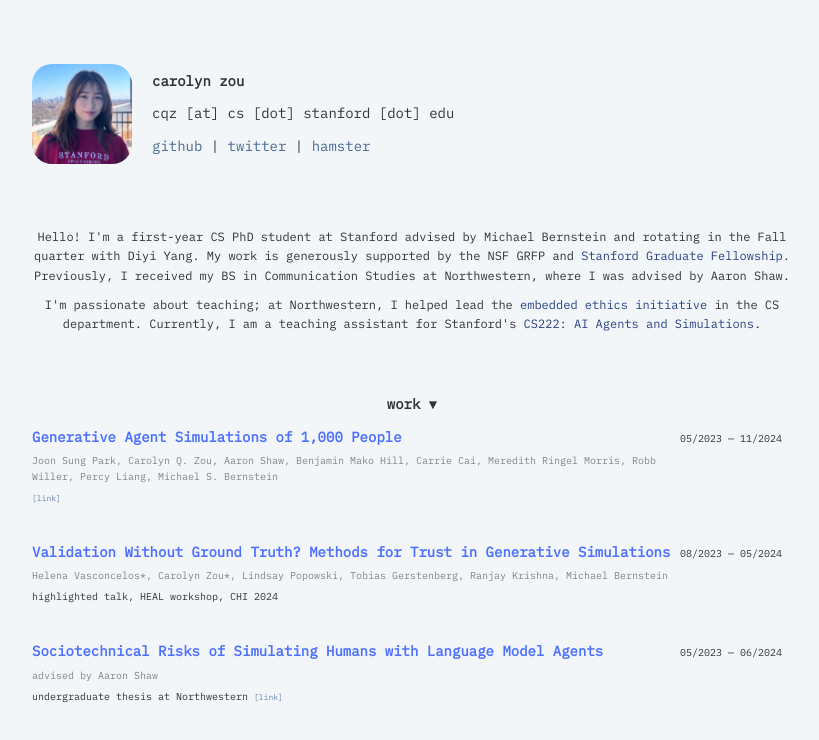
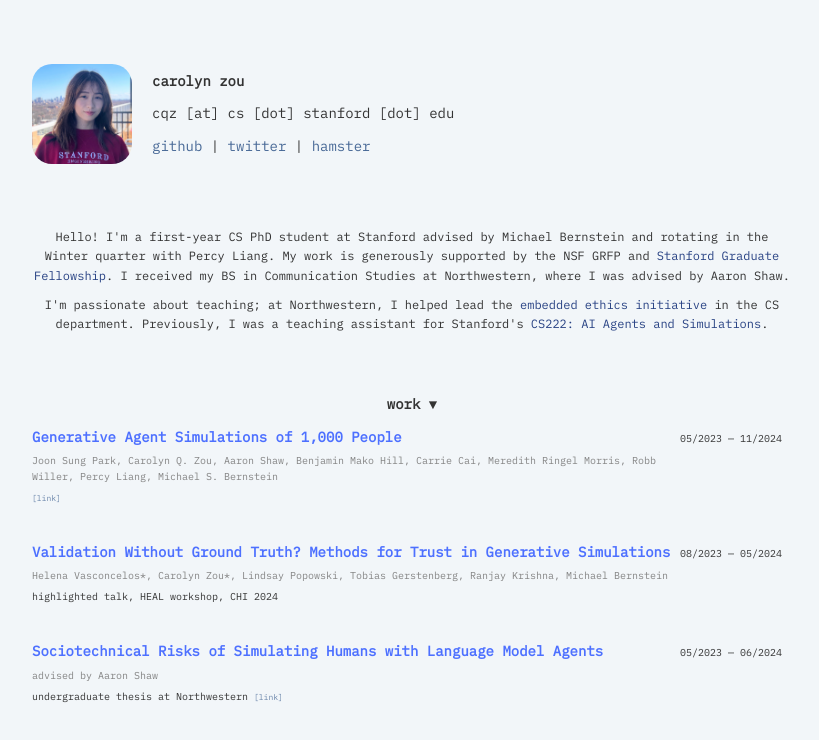
Before and after one commit to cqzou/site, a React (Create React App) app: page / in a window 1280 px wide. Shown: the top 740 px of the page, without its empty margins (228-1047 px from the left). Built offline with nearby package versions, Linux system fonts and the light colour scheme; a web font is replaced by a local one.

Commit message:
winter quarter

```diff
--- a/src/App.js
+++ b/src/App.js
@@ -41,10 +41,10 @@ function Intro() {
   return (
     <section id="intro" className="section-box">
       <p>
-        Hello! I'm a first-year CS PhD student at Stanford advised by Michael Bernstein and rotating in the Fall quarter with Diyi Yang. My work is generously supported by the NSF GRFP and <a href="https://vpge.stanford.edu/fellowships-funding/sgf" target="_blank" rel="noreferrer">Stanford Graduate Fellowship</a>. Previously, I received my BS in Communication Studies at Northwestern, where I was advised by Aaron Shaw.
+        Hello! I'm a first-year CS PhD student at Stanford advised by Michael Bernstein and rotating in the Winter quarter with Percy Liang. My work is generously supported by the NSF GRFP and <a href="https://vpge.stanford.edu/fellowships-funding/sgf" target="_blank" rel="noreferrer">Stanford Graduate Fellowship</a>. I received my BS in Communication Studies at Northwestern, where I was advised by Aaron Shaw.
       </p>
       <p>
-        I'm passionate about teaching; at Northwestern, I helped lead the <a href="https://www.mccormick.northwestern.edu/computer-science/news-events/news/articles/2023/prioritizing-the-ethical-dimensions-of-computer-science.html" target="_blank" rel="noreferrer">embedded ethics initiative</a> in the CS department. Currently, I am a teaching assistant for Stanford's <a href="https://joonspk-research.github.io/cs222-fall24/" target="_blank" rel="noreferrer">CS222: AI Agents and Simulations</a>.
+        I'm passionate about teaching; at Northwestern, I helped lead the <a href="https://www.mccormick.northwestern.edu/computer-science/news-events/news/articles/2023/prioritizing-the-ethical-dimensions-of-computer-science.html" target="_blank" rel="noreferrer">embedded ethics initiative</a> in the CS department. Previously, I was a teaching assistant for Stanford's <a href="https://joonspk-research.github.io/cs222-fall24/" target="_blank" rel="noreferrer">CS222: AI Agents and Simulations</a>.
       </p>
     </section>
   );
```
